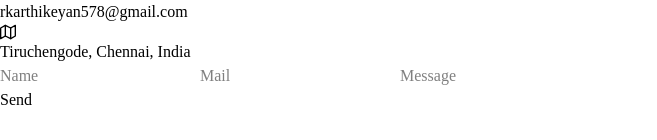
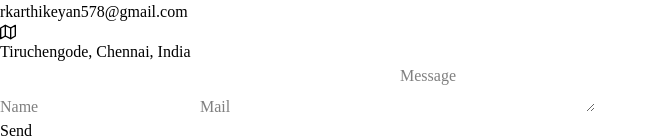
Before and after one commit to imrkarthikeyan/portfolio, a React (Vite) app: page / in a window 1280 px wide. Shown: the part 3595-3735 px from the top of the page, without its empty margins (0-657 px from the left). Before the commit the page ends 3707 px from the top, so only its background shows below. Built offline with nearby package versions, Linux system fonts and the light colour scheme.

Commit message:
updated contact page

```diff
--- a/src/App.jsx
+++ b/src/App.jsx
@@ -3,6 +3,7 @@ import './App.css'
 import About from './pages/About'
 import Contact from './pages/Contact'
 import Home from './pages/Home'
+import Navbar from './pages/Navbar'
 import Project from './pages/Project'
 import Skills from './pages/Skills'
 
@@ -15,6 +16,7 @@ function App() {
       <Skills/>
       <Project/>
       <Contact/>
+      {/* <Navbar/> */}
     </div>
   )
 }
--- a/src/pages/Contact.jsx
+++ b/src/pages/Contact.jsx
@@ -12,7 +12,7 @@ export default function Contact(){
                     <span className="absolute top-1/2 right-[-55px] w-[45px] block h-[2px] ml-2 bg-[DodgerBlue]"></span>
                 </h1>
             </div>
-            <div className="p-5 lg:pl-60 text-center lg:flex lg:items-center w-full lg:mr-50">
+            <div className="p-5 lg:pl-60  text-center lg:flex lg:items-center w-full lg:mr-50">
                 <div className="text-white bg-gray-900 p-15  flex text-center lg:flex-row flex-col w-full">
                     <div className="flex lg:pl-40 flex-col text-center">
                         <h2 className="text-3xl">Get In Touch</h2>
@@ -28,15 +28,64 @@ export default function Contact(){
                         </div>
                         <div></div>
                     </div>
-                    <div className="pt-10 lg:pt-2 lg:pl-60">
-                        <div className="pt-7 bg-gray-800 p-5 gap-5 flex flex-col">
-                            <input type="text" placeholder="Name" className="border rounded bg-white text-black-900 lg:w-[350px] h-10"/>
-                            <input type="text" placeholder="Mail" className="border rounded bg-white lg:w-[350px] h-10"/>
-                            <input type="text" placeholder="Message" className="border rounded bg-white lg:[350px] h-40"/>
-                            <div className="flex text-center justify-center pt-7">
-                                <button className="border rounded w-[70px] p-1 flex text-center justify-center">Send</button>
-                            </div>
+                    <div className="pl-50">
+                        <form
+                        onSubmit={async (e) => {
+                            e.preventDefault();
+                            const form = e.target;
+
+                            const formData = {
+                            name: form.name.value,
+                            email: form.email.value,
+                            message: form.message.value,
+                            };
+
+                            const response = await fetch("https://formspree.io/f/xgvyyykr", {
+                            method: "POST",
+                            headers: {
+                                "Content-Type": "application/json"
+                            },
+                            body: JSON.stringify(formData)
+                            });
+
+                            if (response.ok) {
+                            alert("Message sent successfully!");
+                            form.reset();
+                            } else {
+                            alert("Failed to send message.");
+                            }
+                        }}
+                        className="pt-7 bg-gray-800 p-5 gap-5 flex flex-col"
+                        >
+                        <input
+                            type="text"
+                            name="name"
+                            placeholder="Name"
+                            className="border rounded bg-white text-[Black] pl-3 lg:w-[380px] h-10"
+                            required
+                        />
+                        <input
+                            type="email"
+                            name="email"
+                            placeholder="Mail"
+                            className="border rounded bg-white text-[Black] pl-3 lg:w-[380px] h-10"
+                            required
+                        />
+                        <textarea
+                            name="message"
+                            placeholder="Message"
+                            className="border rounded bg-white text-black pl-3 pt-2 lg:w-[380px] h-40 resize-none"
+                            required
+                        />
+                        <div className="flex text-center justify-center pt-7">
+                            <button
+                            type="submit"
+                            className="border rounded w-[70px] p-1 flex text-center justify-center bg-gray-700"
+                            >
+                            Send
+                            </button>
                         </div>
+                        </form>
                     </div>
                 </div>
             </div>
--- /dev/null
+++ b/src/pages/Navbar.jsx
@@ -0,0 +1,49 @@
+import { useEffect, useState } from "react";
+import { SiBaserow, SiGithub, SiTimescale } from "react-icons/si";
+
+export default function Navbar(){
+
+    const [moved,setMoved]=useState(false);
+    const [menuOpen,setMenuOpen]=useState(false);
+    const [isOpen,setIsOpen]=useState(false);
+
+    const toggleMenu=()=>setMenuOpen(!menuOpen);
+    const closeMenu=()=>setMenuOpen(false);
+    const getStyle=(id)=>current===id ? 'text-[DodgerBlue] font-semibold':'text-white';
+
+    useEffect(()=>{
+        const handleMove=()=>setMoved(window.scrollY>0);
+        window.addEventListener('scroll', handleMove);
+        return()=>window.removeEventListener('scroll', handleMove);
+    },[])
+
+    return(
+        <div className={`text-white fixed w-full top-0 flex items-center z-50 ${moved ? 'bg-gray-800' :''}`}>
+            <div className="flex items-center md:pl-10 py-3 pl-3">
+                <span className="text-[White] cursor-pointer ml-2 font-bold text-3xl"><SiGithub/></span>
+            </div>
+            <div className="flex-grow"></div>
+            <button className="text-xl lg:hidden border rounded mr-4 p-1 overflow-hidden cursor-pointer" onClick={toggleMenu}>{menuOpen ? <SiTimescale/> : <SiBaserow/>}</button>
+            <nav className={`absolute mr-8 lg:relative lg:flex wrap lg:items-center lg:w-auto w-full top-12 lg:top-0 lg:right-0 left-0 lg:bg-transparent lg:block bg-gray-800 md:justify-end transition-all duration-500 mt-2 ease-in-out ${menuOpen ? 'menu-open' : 'hidden'}`}>
+                <ul className="flex flex-col lg:flex-row items-start lg:items-center gap-y-6 lg:gap-x-5 p-4 mt-2 md:ml-0 lg:p-0">
+                    <p onClick={()=>{onHome(); closeMenu();}}
+                        className={` cursor-pointer hover:text-[DodgerBlue] ${getStyle('home')}`}>
+                        Home
+                    </p>
+                    <p onClick={()=>{onAbout();closeMenu()}}
+                        className={` cursor-pointer hover:text-[DodgerBlue] ${getStyle('about')}`}>
+                        About
+                    </p>
+                    <p onClick={()=>{onServices(); closeMenu();}}
+                        className={` cursor-pointer hover:text-[DodgerBlue] ${getStyle('services')}`}>
+                        Services
+                    </p>
+                    <p onClick={()=>{onFoodMenu(); closeMenu();}}
+                        className={` cursor-pointer hover:text-[DodgerBlue] ${getStyle('menu')}`}>
+                        Menu
+                    </p>
+                </ul>
+            </nav>
+        </div>
+    )
+}
```
